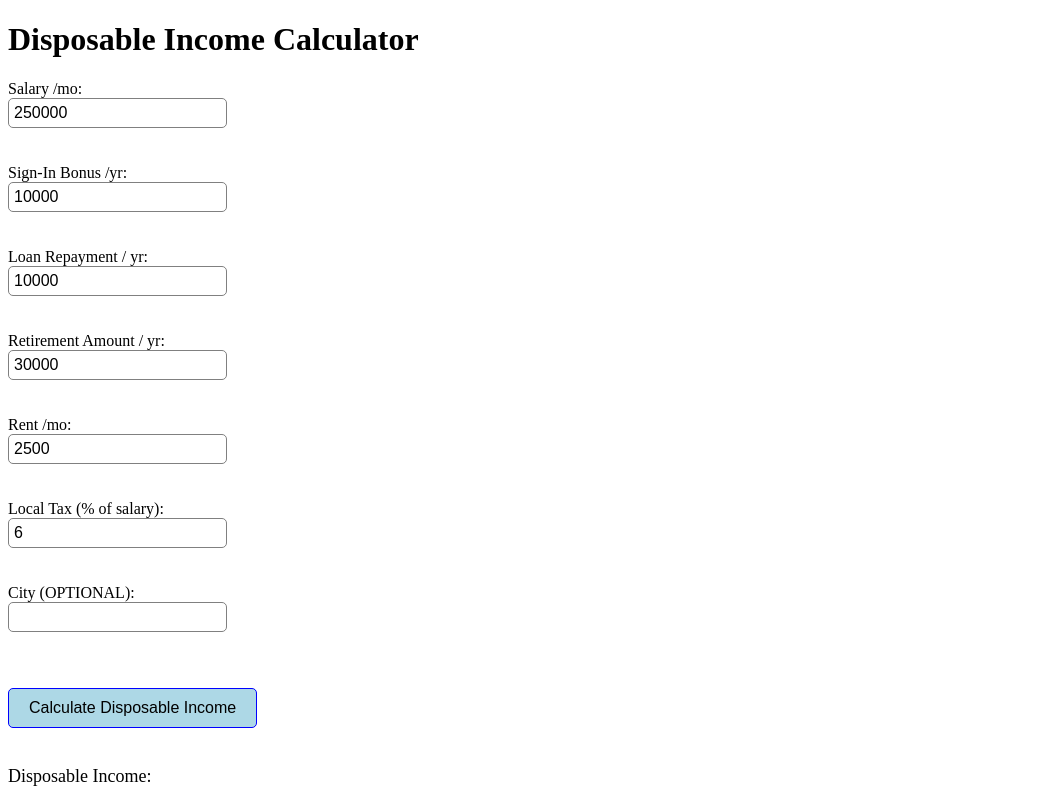
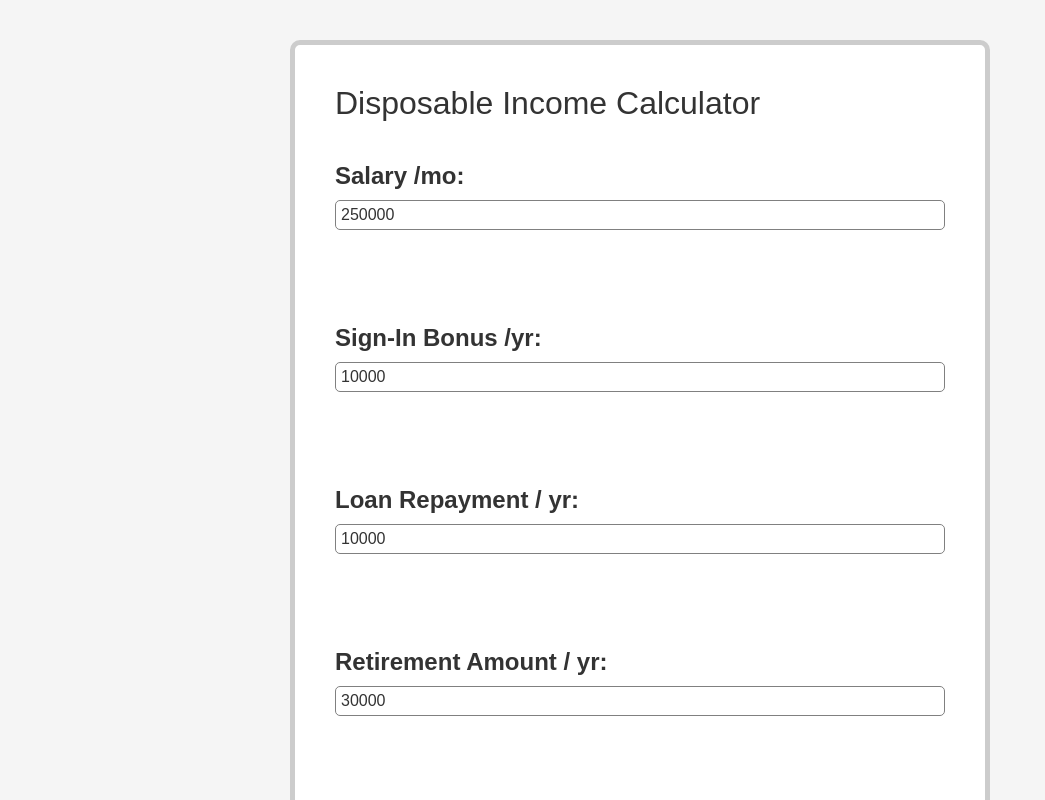
Before and after one commit to wlagos/burritocalculator, a plain HTML site: page index.html in a window 1280 px wide. Shown: the top 800 px of the page, without its empty margins (0-1045 px from the left). Drawn offline with nearby package versions, Linux system fonts and the light colour scheme.

Commit message:
Update index.html

```diff
--- a/index.html
+++ b/index.html
@@ -22,19 +22,96 @@
         border: 1px solid gray;
       }
 
-      button {
-        padding: 10px 20px;
-        font-size: 16px;
-        border-radius: 5px;
-        background-color: lightblue;
-        border: 1px solid blue;
-        cursor: pointer;
+      p {
         margin-top: 20px;
+        font-size: 18px;
+      }
+
+
+
+
+
+      html {
+        box-sizing: border-box;
+      }
+
+      *, *:before, *:after {
+        box-sizing: inherit;
+      }
+
+
+      body {
+        background: #f5f5f5;
+        color: #333;
+        font-family: arial, helvetica, sans-serif;
+        font-size: 32px;
+      }
+
+      h1 {
+        font-size: 32px;
+        text-align: center;
       }
 
       p {
-        margin-top: 20px;
-        font-size: 18px;
+        font-size: 20px;
+        line-height: 1.5;
+        margin: 40px auto 0;
+        max-width: 640px;
+      }
+
+      pre {
+        background: #eee;
+        border: 1px solid #ccc;
+        font-size: 16px;
+        padding: 20px;
+      }
+
+      form {
+        margin: 40px auto 0;
+      }
+
+      label {
+        display: block;
+        font-size: 24px;
+        font-weight: bold;
+        margin-bottom: 10px;
+      }
+
+      input {
+        border: 2px solid #333;
+        border-radius: 5px;
+        color: #333;
+        font-size: 32px;
+        margin: 0 0 20px;
+        padding: .5rem 1rem;
+        width: 100%;
+
+      }
+
+      button {
+        background: #fff;
+        border: 2px solid #333;
+        border-radius: 5px;
+        color: #333;
+        font-size: 16px;
+        font-weight: bold;
+        padding: 1rem;
+      }
+
+      button:hover {
+        background: #333;
+        border: 2px solid #333;
+        color: #fff;
+      }
+
+      .main {
+        background: #fff;
+        border: 5px solid #ccc;
+        border-radius: 10px;
+        margin: 40px auto;
+        padding: 40px;
+        width: 80%;
+        max-width: 700px;
       }
     </style>
 <script
@@ -144,6 +221,7 @@
     </script>
   </head>
   <body>
+    <div class="main"?
       <h1>Disposable Income Calculator</h1>
       <form>
         <label for="salary">Salary /mo:</label>
@@ -169,5 +247,6 @@
       </form>
       <button onclick="calculateDisposableIncome()">Calculate Disposable Income</button><br><br>
       <p>Disposable Income: <span id="disposable-income"></span></p>
+  </div>
   </body>
 </html>
```
Lines whose indentation alone changed are shown as unchanged.
